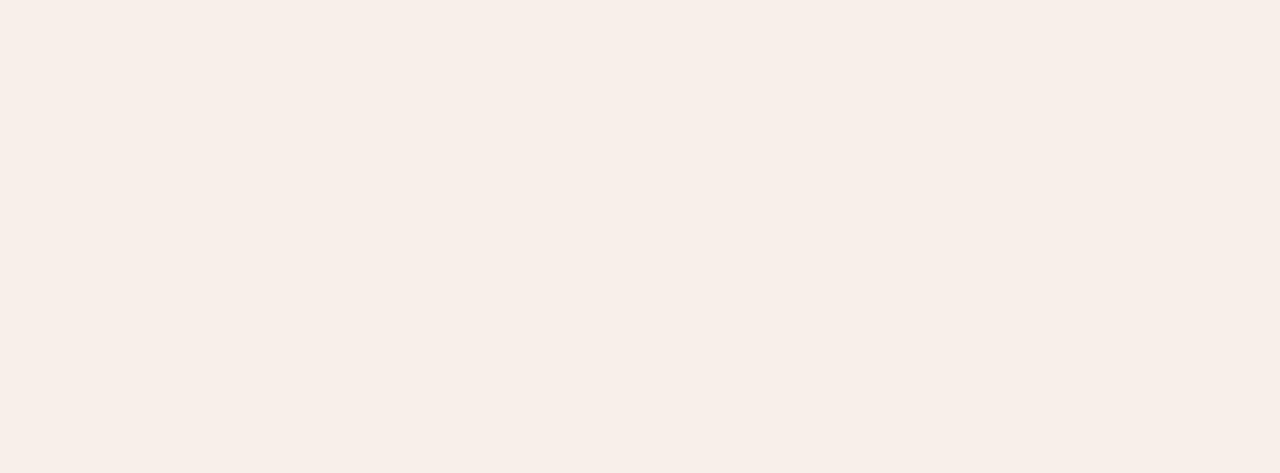
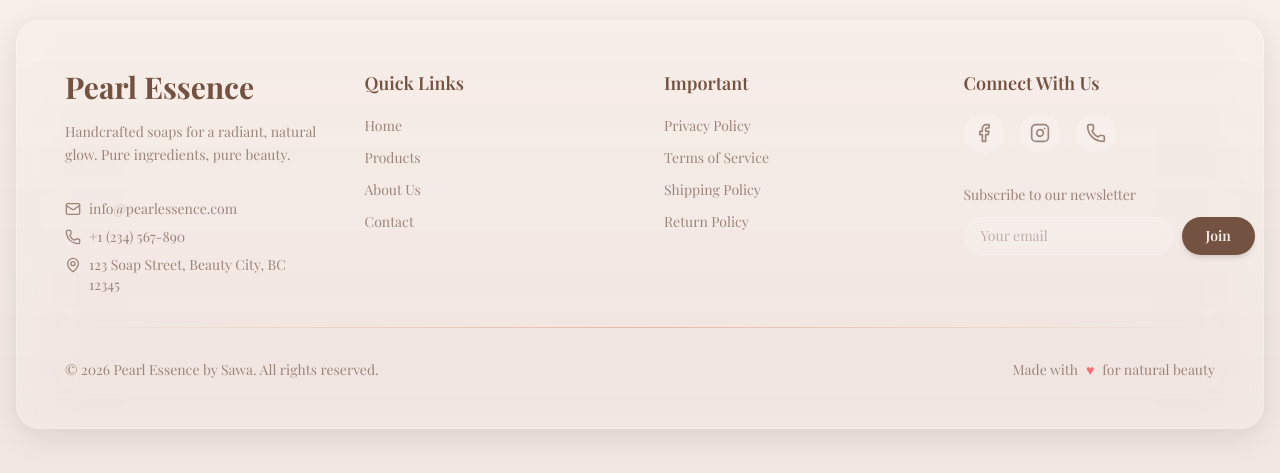
Before and after one commit to mskanishkaudayanga/Peal-, a Next.js app: page / in a window 1280 px wide. Shown: the part 1644-2117 px from the top of the page. Before the commit the page ends 1600 px from the top, so only its background shows below. Built offline with nearby package versions, Linux system fonts and the light colour scheme.

Commit message:
create footer

```diff
--- /dev/null
+++ b/src/components/footer/Footer.tsx
@@ -0,0 +1,215 @@
+"use client";
+
+import React from "react";
+import Link from "next/link";
+import { Facebook, Instagram, Phone, Mail, MapPin } from "lucide-react";
+
+export default function Footer() {
+  const currentYear = new Date().getFullYear();
+
+  const quickLinks = [
+    { name: "Home", href: "/" },
+    { name: "Products", href: "/products" },
+    { name: "About Us", href: "#about" },
+    { name: "Contact", href: "#contact" },
+  ];
+
+  const importantLinks = [
+    { name: "Privacy Policy", href: "/privacy" },
+    { name: "Terms of Service", href: "/terms" },
+    { name: "Shipping Policy", href: "/shipping" },
+    { name: "Return Policy", href: "/returns" },
+  ];
+
+  const socialLinks = [
+    {
+      name: "Facebook",
+      href: "https://facebook.com",
+      icon: Facebook,
+      hoverColor: "hover:text-[#1877F2]",
+    },
+    {
+      name: "Instagram",
+      href: "https://instagram.com",
+      icon: Instagram,
+      hoverColor: "hover:text-[#E4405F]",
+    },
+    {
+      name: "WhatsApp",
+      href: "https://wa.me/1234567890",
+      icon: Phone,
+      hoverColor: "hover:text-[#25D366]",
+    },
+  ];
+
+  return (
+    <footer className="relative w-full bg-gradient-to-b from-transparent to-primary/5">
+      {/* Glassmorphism Container */}
+      <div className="container mx-auto px-4 py-16">
+        <div
+          className="
+            bg-white/10 backdrop-blur-2xl
+            border border-white/20
+            rounded-3xl
+            shadow-[0_8px_32px_0_rgba(0,0,0,0.1)]
+            p-8 md:p-12
+            transition-all duration-500
+            hover:shadow-[0_8px_40px_0_rgba(0,0,0,0.15)]
+          "
+        >
+          {/* Footer Content Grid */}
+          <div className="grid grid-cols-1 md:grid-cols-2 lg:grid-cols-4 gap-8 md:gap-12">
+
+            {/* Brand Section */}
+            <div className="space-y-4">
+              <h3 className="text-2xl md:text-3xl font-serif text-primary font-bold">
+                Pearl Essence
+              </h3>
+              <p className="text-sm text-muted-foreground leading-relaxed">
+                Handcrafted soaps for a radiant, natural glow. Pure ingredients, pure beauty.
+              </p>
+
+              {/* Contact Info */}
+              <div className="space-y-2 pt-4">
+                <div className="flex items-center gap-2 text-sm text-muted-foreground hover:text-primary transition-colors">
+                  <Mail className="w-4 h-4" />
+                  <a href="mailto:info@pearlessence.com">info@pearlessence.com</a>
+                </div>
+                <div className="flex items-center gap-2 text-sm text-muted-foreground hover:text-primary transition-colors">
+                  <Phone className="w-4 h-4" />
+                  <a href="tel:+1234567890">+1 (234) 567-890</a>
+                </div>
+                <div className="flex items-start gap-2 text-sm text-muted-foreground">
+                  <MapPin className="w-4 h-4 mt-0.5 flex-shrink-0" />
+                  <span>123 Soap Street, Beauty City, BC 12345</span>
+                </div>
+              </div>
+            </div>
+
+            {/* Quick Links */}
+            <div className="space-y-4">
+              <h4 className="text-lg font-serif text-primary font-semibold">
+                Quick Links
+              </h4>
+              <ul className="space-y-2">
+                {quickLinks.map((link) => (
+                  <li key={link.name}>
+                    <Link
+                      href={link.href}
+                      className="text-sm text-muted-foreground hover:text-primary transition-colors duration-300 inline-block hover:translate-x-1 transform"
+                    >
+                      {link.name}
+                    </Link>
+                  </li>
+                ))}
+              </ul>
+            </div>
+
+            {/* Important Links */}
+            <div className="space-y-4">
+              <h4 className="text-lg font-serif text-primary font-semibold">
+                Important
+              </h4>
+              <ul className="space-y-2">
+                {importantLinks.map((link) => (
+                  <li key={link.name}>
+                    <Link
+                      href={link.href}
+                      className="text-sm text-muted-foreground hover:text-primary transition-colors duration-300 inline-block hover:translate-x-1 transform"
+                    >
+                      {link.name}
+                    </Link>
+                  </li>
+                ))}
+              </ul>
+            </div>
+
+            {/* Social Media & Newsletter */}
+            <div className="space-y-4">
+              <h4 className="text-lg font-serif text-primary font-semibold">
+                Connect With Us
+              </h4>
+
+              {/* Social Icons */}
+              <div className="flex gap-4">
+                {socialLinks.map((social) => {
+                  const Icon = social.icon;
+                  return (
+                    <a
+                      key={social.name}
+                      href={social.href}
+                      target="_blank"
+                      rel="noopener noreferrer"
+                      className={`
+                        w-10 h-10 rounded-full
+                        bg-white/10 backdrop-blur-sm
+                        border border-white/20
+                        flex items-center justify-center
+                        text-muted-foreground
+                        ${social.hoverColor}
+                        transition-all duration-300
+                        hover:scale-110 hover:shadow-lg
+                        active:scale-95
+                      `}
+                      aria-label={social.name}
+                    >
+                      <Icon className="w-5 h-5" />
+                    </a>
+                  );
+                })}
+              </div>
+
+              {/* Newsletter Signup */}
+              <div className="pt-4">
+                <p className="text-sm text-muted-foreground mb-3">
+                  Subscribe to our newsletter
+                </p>
+                <div className="flex gap-2">
+                  <input
+                    type="email"
+                    placeholder="Your email"
+                    className="
+                      flex-1 px-4 py-2 text-sm
+                      bg-white/10 backdrop-blur-sm
+                      border border-white/20
+                      rounded-full
+                      text-foreground placeholder:text-muted-foreground/60
+                      focus:outline-none focus:ring-2 focus:ring-primary/50
+                      transition-all duration-300
+                    "
+                  />
+                  <button
+                    className="
+                      px-6 py-2 text-sm font-semibold
+                      bg-primary text-primary-foreground
+                      rounded-full
+                      hover:bg-primary/90
+                      active:scale-95
+                      transition-all duration-300
+                      shadow-md hover:shadow-lg
+                    "
+                  >
+                    Join
+                  </button>
+                </div>
+              </div>
+            </div>
+          </div>
+
+          {/* Divider */}
+          <div className="my-8 h-px bg-gradient-to-r from-transparent via-border to-transparent" />
+
+          {/* Bottom Bar */}
+          <div className="flex flex-col md:flex-row justify-between items-center gap-4 text-sm text-muted-foreground">
+            <p>
+              © {currentYear} Pearl Essence by Sawa. All rights reserved.
+            </p>
+            <p className="flex items-center gap-2">
+              Made with <span className="text-red-400 animate-pulse">♥</span> for natural beauty
+            </p>
+          </div>
+        </div>
+      </div>
+    </footer>
+  );
+}
--- a/src/components/home/LandingPage.tsx
+++ b/src/components/home/LandingPage.tsx
@@ -3,6 +3,7 @@
 import React, { useEffect, useRef, useState } from "react";
 import Image from "next/image";
 import NavBar from "@/components/navigation/NavBar";
+import Footer from "@/components/footer/Footer";
 
 export default function LandingPage() {
   // Use state to handle scroll-based color changes if needed,
@@ -85,6 +86,9 @@ export default function LandingPage() {
           </div>
         </div>
 
+        {/* Footer */}
+        <Footer />
+
       </div>
     </div>
   );
```
